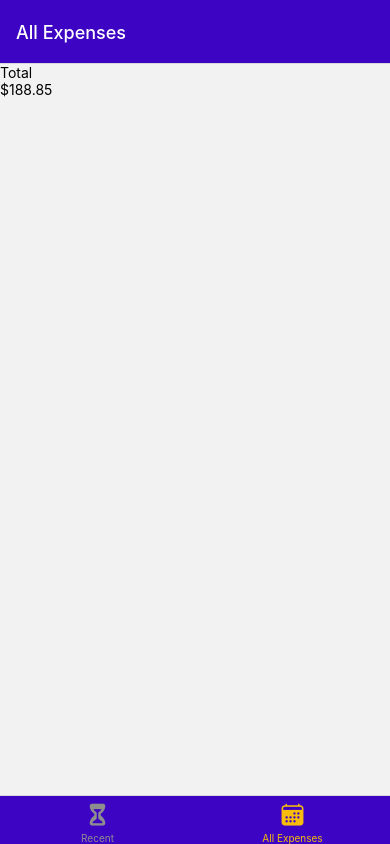
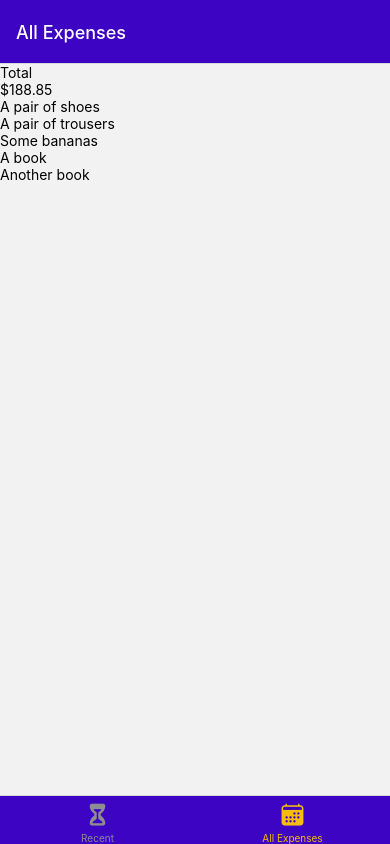
Before and after one commit to sohyeon-zoe-kim/RNCourse, a React Native app in the folder AccountBookApp/: screen /AllExpenses in a window 390 px wide. Built offline with nearby package versions, Linux system fonts and the light colour scheme.

Commit message:
feat: 지출 리스트 출력하기

```diff
--- a/AccountBookApp/components/ExpensesOutput/ExpensesList.js
+++ b/AccountBookApp/components/ExpensesOutput/ExpensesList.js
@@ -1,7 +1,18 @@
-import { FlatList } from 'react-native'
+import { FlatList, Text } from 'react-native'
+
+function renderExpenseItem(itemData) {
+  const item = itemData.item
+  return <Text>{item.description}</Text>
+}
 
 function ExpensesList({ expenses }) {
-  return <FlatList />
+  return (
+    <FlatList
+      data={expenses}
+      renderItem={renderExpenseItem}
+      keyExtractor={item => item.id}
+    />
+  )
 }
 
 export default ExpensesList
--- a/AccountBookApp/components/ExpensesOutput/ExpensesOutput.js
+++ b/AccountBookApp/components/ExpensesOutput/ExpensesOutput.js
@@ -40,7 +40,7 @@
   return (
     <View>
       <ExpensesSummary periodName={expensesPeriod} expenses={DUMMY_EXPENSES} />
-      <ExpensesList />
+      <ExpensesList expenses={DUMMY_EXPENSES} />
     </View>
   )
 }
```
